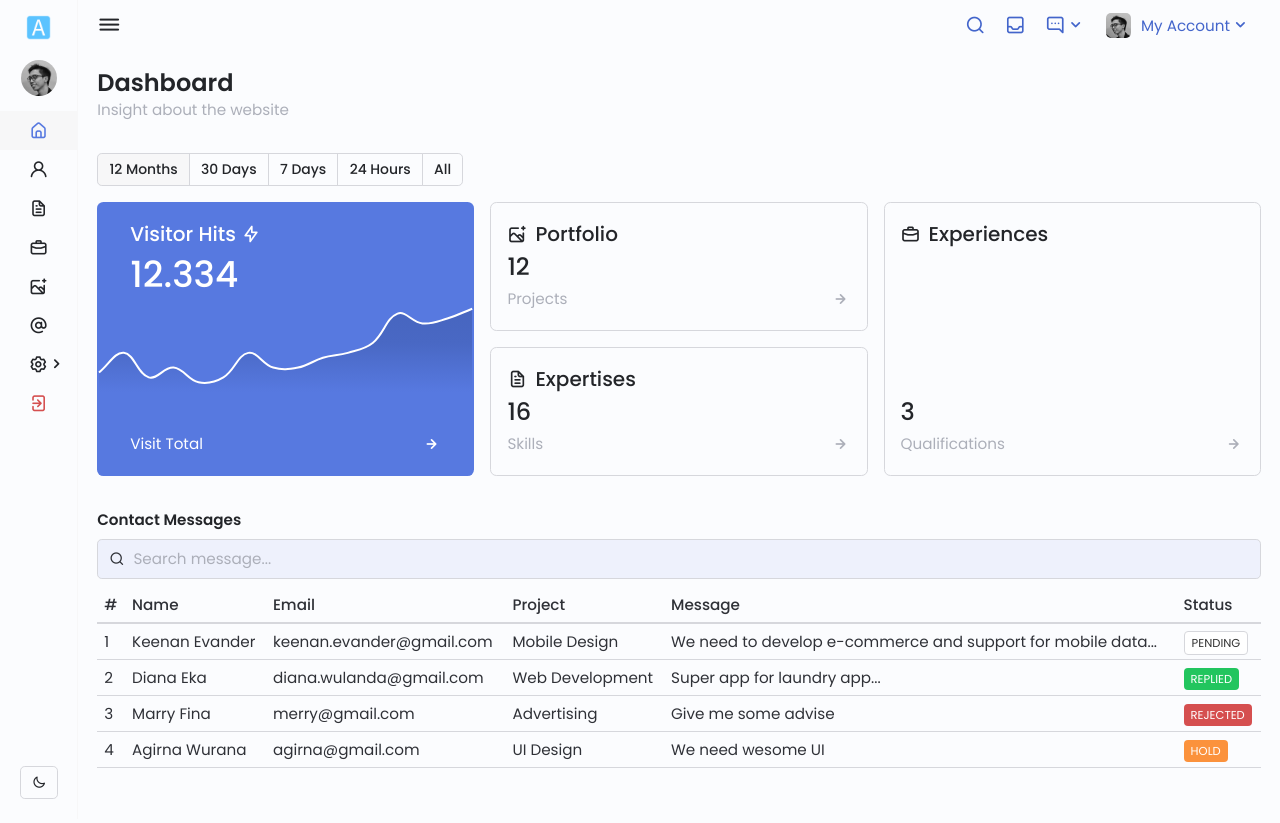
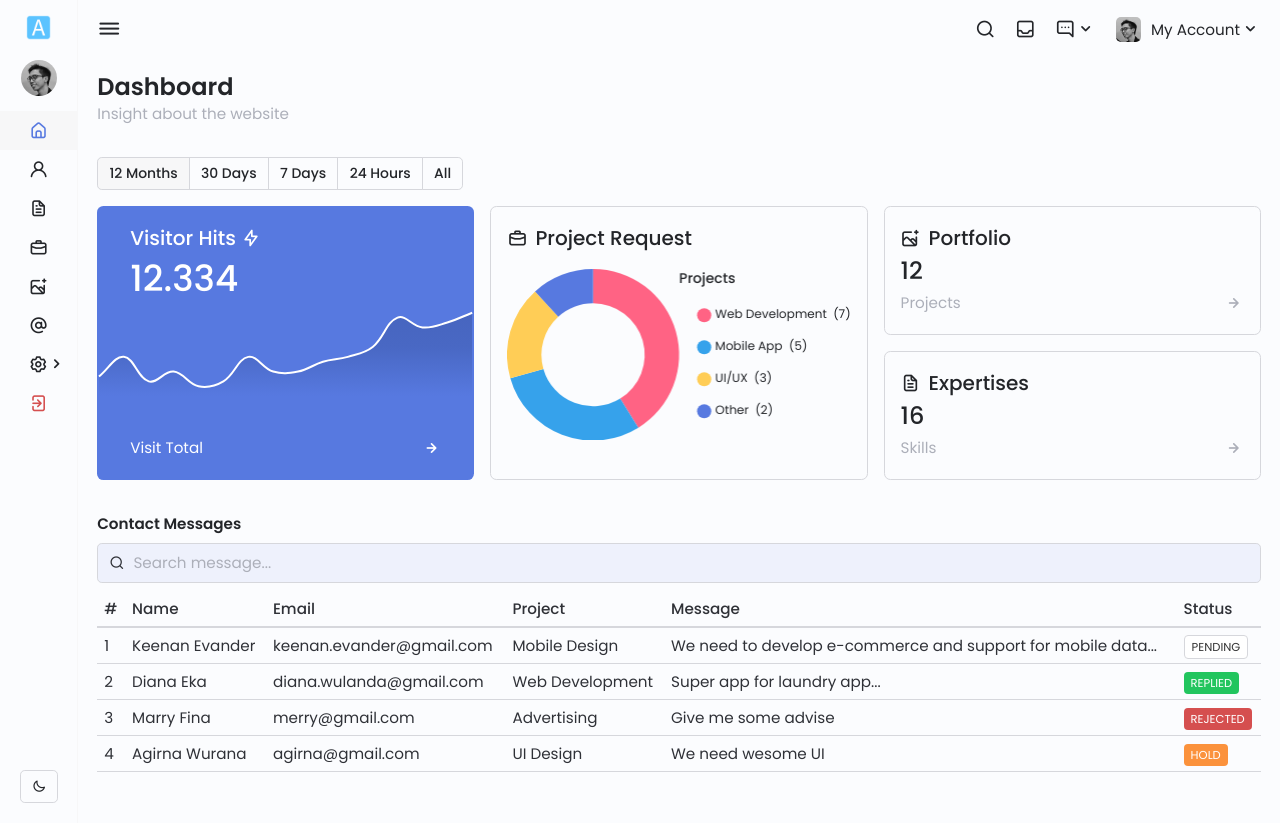
Before and after one commit to anggadarkprince/anggadarkprince.github.io, a plain HTML site: page admin/dashboard.html in a window 1280 px wide. Drawn offline with nearby package versions, Linux system fonts and the light colour scheme.

Commit message:
feat(dashboard): add project chart

```diff
--- a/admin/dashboard.html
+++ b/admin/dashboard.html
@@ -167,14 +167,14 @@
                                 <small class="text-fade">1 hour ago</small>
                             </a>
                             <a class="dropdown__item notification__dropdown-item" href="#">
-                                <p><strong>Herry</strong> send a message about project <string>Web Development</string></p>
+                                <p><strong>Bory</strong> send a message about project <string>Mobile App</string></p>
                                 <small class="text-fade">1 hour ago</small>
                             </a>
                         </div>
                     </div>
                 </li>
                 <li class="header__nav-item dropdown">
-                    <a href="#" class="header__nav-link dropdown__toggle">
+                    <a href="#" class="header__nav-link dropdown__toggle pr-0">
                         <img src="../assets/img/profile.jpg" alt="Profile" class="header__nav-avatar">
                         My Account
                     </a>
@@ -211,6 +211,10 @@
                             Visit Total <i class="uil-arrow-right ml-auto text-h3"></i>
                         </a>
                     </div>
+                    <div class="card">
+                        <h1 class="card__title mb-1"><i class="uil-bag mr-0-5"></i>Project Request</h1>
+                        <canvas id="chart-project" height="80px"></canvas>
+                    </div>
                     <div class="display-grid col-md-2 col-lg-1 gap-1">
                         <div class="card">
                             <h1 class="card__title"><i class="uil-image-plus mr-0-5"></i>Portfolio</h1>
@@ -222,11 +226,6 @@
                             <h2 class="text-h2 weight-medium mt-auto">16</h2>
                             <a href="#" class="display-flex flex-align-center text-fade">Skills <i class="uil-arrow-right ml-auto text-h3"></i></a>
                         </div>
-                    </div>
-                    <div class="card">
-                        <h1 class="card__title"><i class="uil-bag mr-0-5"></i>Experiences</h1>
-                        <h2 class="text-h2 weight-medium mt-auto">3</h2>
-                        <a href="#" class="display-flex flex-align-center text-fade">Qualifications <i class="uil-arrow-right ml-auto text-h3"></i></a>
                     </div>
                 </div>
 
@@ -304,8 +303,8 @@
         return gradient;
     }
 
-    const ctx = document.getElementById('chart-visitor');
-    new Chart(ctx, {
+    Chart.defaults.font.family = "Poppins, sans-serif";
+    new Chart(document.getElementById('chart-visitor'), {
         type: 'line',
         data: {
             labels: ['1', '2', '3', '4', '5', '6', '7', '8', '9', '10', '11', '12', '13', '14', '15', '16'],
@@ -361,6 +360,84 @@
             }
         }
     });
+
+    const chartProject = new Chart(document.getElementById('chart-project'), {
+        type: 'doughnut',
+        data: {
+            labels: ['Web Development', 'Mobile App', 'UI/UX', 'Other'],
+            datasets: [{
+                label: 'Total',
+                data: [7, 5, 3, 2],
+                backgroundColor: [
+                    'rgb(255, 99, 132)',
+                    'rgb(54, 162, 235)',
+                    'rgb(255, 205, 86)',
+                    '#5779e0',
+                ],
+                borderWidth: 0,
+                borderColor: '#fff',
+            }]
+        },
+        options: {
+            aspectRatio: 2,
+            cutout: '60%',
+            layout: {
+                padding: {
+                    left: 0,
+                    right: 0
+                }
+            },
+            plugins: {
+                legend: {
+                    position: 'right',
+                    align: 'left',
+                    title: {
+                        display: true,
+                        text: 'Projects',
+                        color: '#232529',
+                        position: 'start',
+                        padding: {
+                            left: 50
+                        },
+                        font: {
+                            size: 14,
+                            weight: 500,
+                        }
+                    },
+                    labels: {
+                        usePointStyle: true,
+                        boxWidth: 10,
+                        boxHeight: 10,
+                        padding: 20,
+                        textAlign: 'left',
+                        generateLabels: (chart) => {
+                            const datasets = chart.data.datasets;
+                            return datasets[0].data.map((data, i) => ({
+                                text: `${chart.data.labels[i]}  (${data})`,
+                                fillStyle: datasets[0].backgroundColor[i],
+                                strokeStyle: 'transparent',
+                                index: i
+                            }))
+                        }
+                    }
+                }
+            }
+        }
+    });
+
+    const attrObserver = new MutationObserver(mutations => {
+        mutations.forEach(mutation => {
+            if (mutation.type !== "attributes" && mutation.attributeName !== "class") return;
+            if (mutation.target.classList.contains('dark-theme')) {
+                chartProject.options.plugins.legend.title.color = '#f1f2f3';
+                chartProject.update();
+            } else {
+                chartProject.options.plugins.legend.title.color = '#232529';
+                chartProject.update();
+            }
+        });
+    });
+    attrObserver.observe(document.body, {attributes: true});
 </script>
 <script src="../assets/js/admin.js"></script>
 </body>
--- a/assets/css/admin.css
+++ b/assets/css/admin.css
@@ -288,6 +288,9 @@ fieldset {
 .ml-3 {
     margin-left: var(--size-3) !important;
 }
+.pr-0 {
+    padding-right: 0 !important;
+}
 .pr-1 {
     padding-right: var(--size-1) !important;
 }
@@ -309,14 +312,24 @@ fieldset {
 .p-3 {
     padding: var(--size-3) !important;
 }
+.px-0 {
+    padding-left: 0 !important;
+    padding-right: 0 !important;
+}
 .px-1 {
-    padding: 0 var(--size-1) !important;
+    padding-left: var(--size-1) !important;
+    padding-right: var(--size-1) !important;
 }
 .px-2 {
-    padding: 0 var(--size-2) !important;
+    padding-left: var(--size-2) !important;
+    padding-right: var(--size-2) !important;
 }
 .px-3 {
-    padding: 0 var(--size-3) !important;
+    padding-left: var(--size-3) !important;
+    padding-right: var(--size-3) !important;
+}
+.pl-0 {
+    padding-left: 0 !important;
 }
 .pl-1 {
     padding-left: var(--size-1) !important;
@@ -327,6 +340,9 @@ fieldset {
 .pl-3 {
     padding-left: var(--size-3) !important;
 }
+.pb-0 {
+    padding-bottom: 0 !important;
+}
 .pb-1 {
     padding-bottom: var(--size-1) !important;
 }
@@ -335,6 +351,9 @@ fieldset {
 }
 .pb-3 {
     padding-bottom: var(--size-3) !important;
+}
+.pt-0 {
+    padding-top: 0 !important;
 }
 .pt-1 {
     padding-top: var(--size-1) !important;
@@ -347,6 +366,12 @@ fieldset {
 }
 .line-height-1 {
     line-height: 1;
+}
+.line-height-1-25 {
+    line-height: 1.25;
+}
+.line-height-1-5 {
+    line-height: 1.5;
 }
 
 .display-grid {
@@ -923,7 +948,7 @@ body {
     padding: 0 20px 20px;
 }
 .header {
-    padding: 0 1.2rem;
+    padding: 0.25rem 1.2rem 0;
     display: flex;
     flex-flow: row nowrap;
     justify-content: flex-start;
@@ -940,6 +965,7 @@ body {
     padding: 10px;
     align-items: center;
     display: flex;
+    color: var(--title-color);
 }
 .header__nav-icon {
     font-size: var(--h3-font-size);
@@ -959,6 +985,7 @@ body {
     font-size: var(--h2-font-size);
     cursor: pointer;
     color: var(--title-color);
+    line-height: 1;
 }
 .content-wrapper {
     min-width: 100%;
```
